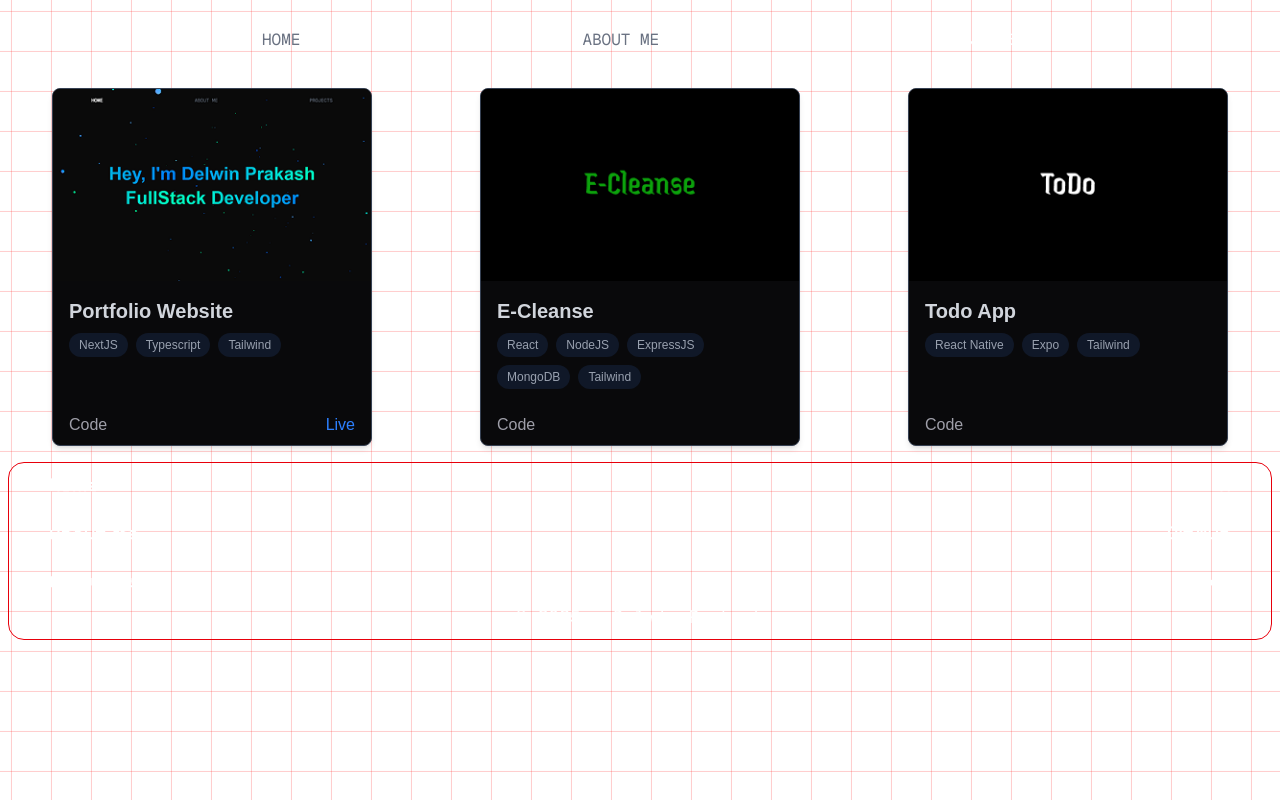
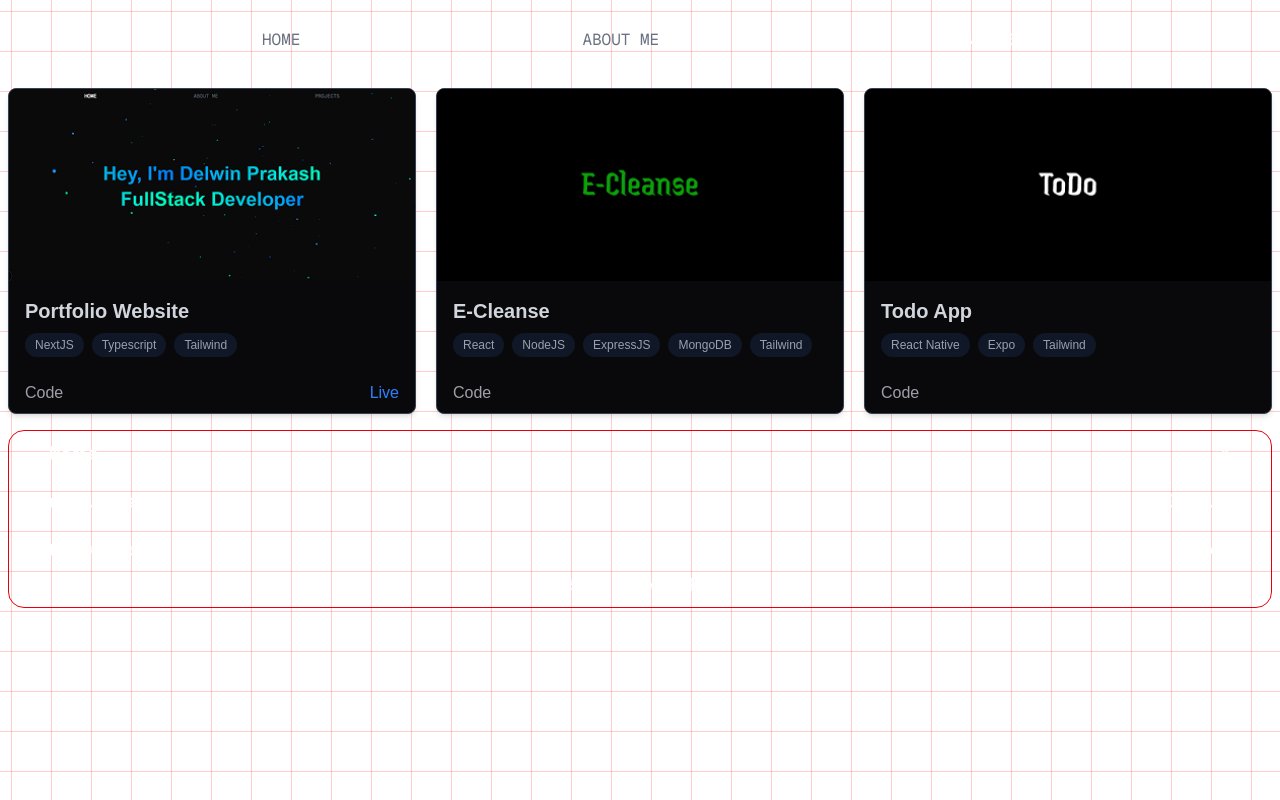
Before and after one commit to DelwinPrakash/delwin-portfolio, a Next.js app: page /projects in a window 1280 px wide. Built offline with nearby package versions, Linux system fonts and the light colour scheme.

Commit message:
layout fix

```diff
--- a/app/layout.tsx
+++ b/app/layout.tsx
@@ -22,6 +22,7 @@ const spaceMono = Space_Mono({
 
 const pixelify = Pixelify_Sans({
   weight: "400",
+  subsets: ["latin"],
   variable: '--font-pixelify-sans',
 
 })
@@ -38,6 +39,9 @@ export default function RootLayout({
 }>) {
   return (
     <html lang="en">
+      <head>
+        <link rel="icon" href="/logo/d.png" />
+      </head>
       <body
         className={`${geistSans.variable} ${geistMono.variable} ${spaceMono.variable} ${pixelify.variable} antialiased`}
       >
--- a/components/ui/Card.tsx
+++ b/components/ui/Card.tsx
@@ -11,7 +11,7 @@ type Card = {
 
 const Card: React.FC<Card> = ({ imageUrl, title, stack, githubUrl, liveUrl, isLive }) => {
     return (
-        <div className="flex flex-col bg-zinc-950 shadow-md rounded-lg overflow-hidden max-w-xs w-full border border-gray-700 h-full">
+        <div className="flex flex-col bg-zinc-950 shadow-md rounded-lg overflow-hidden max-w-s w-full border border-gray-700 h-full">
             <img
                 src={imageUrl}
                 alt={`${title} preview`}
```
Also changed, not shown: public/logo/d.png (added).
